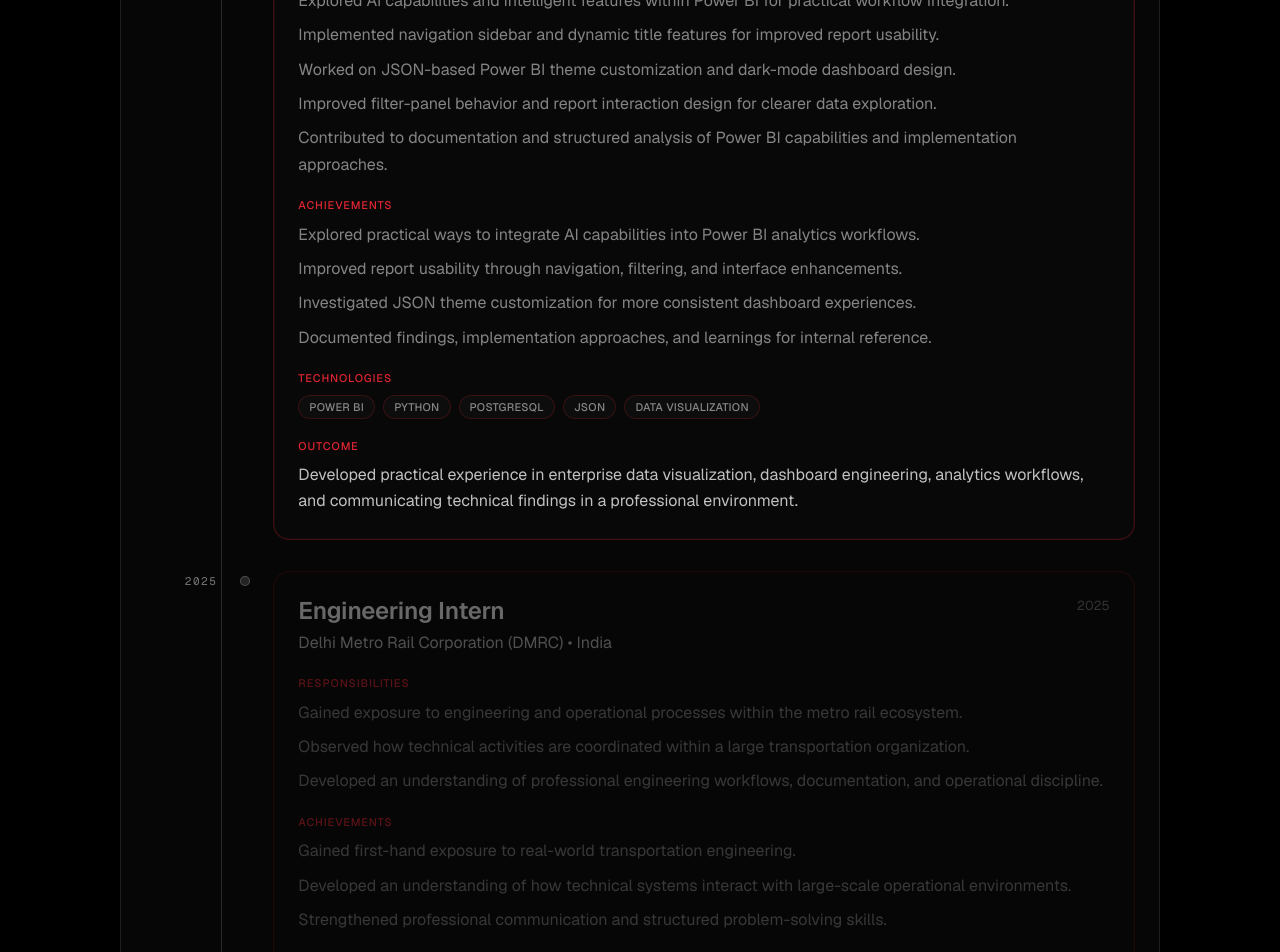
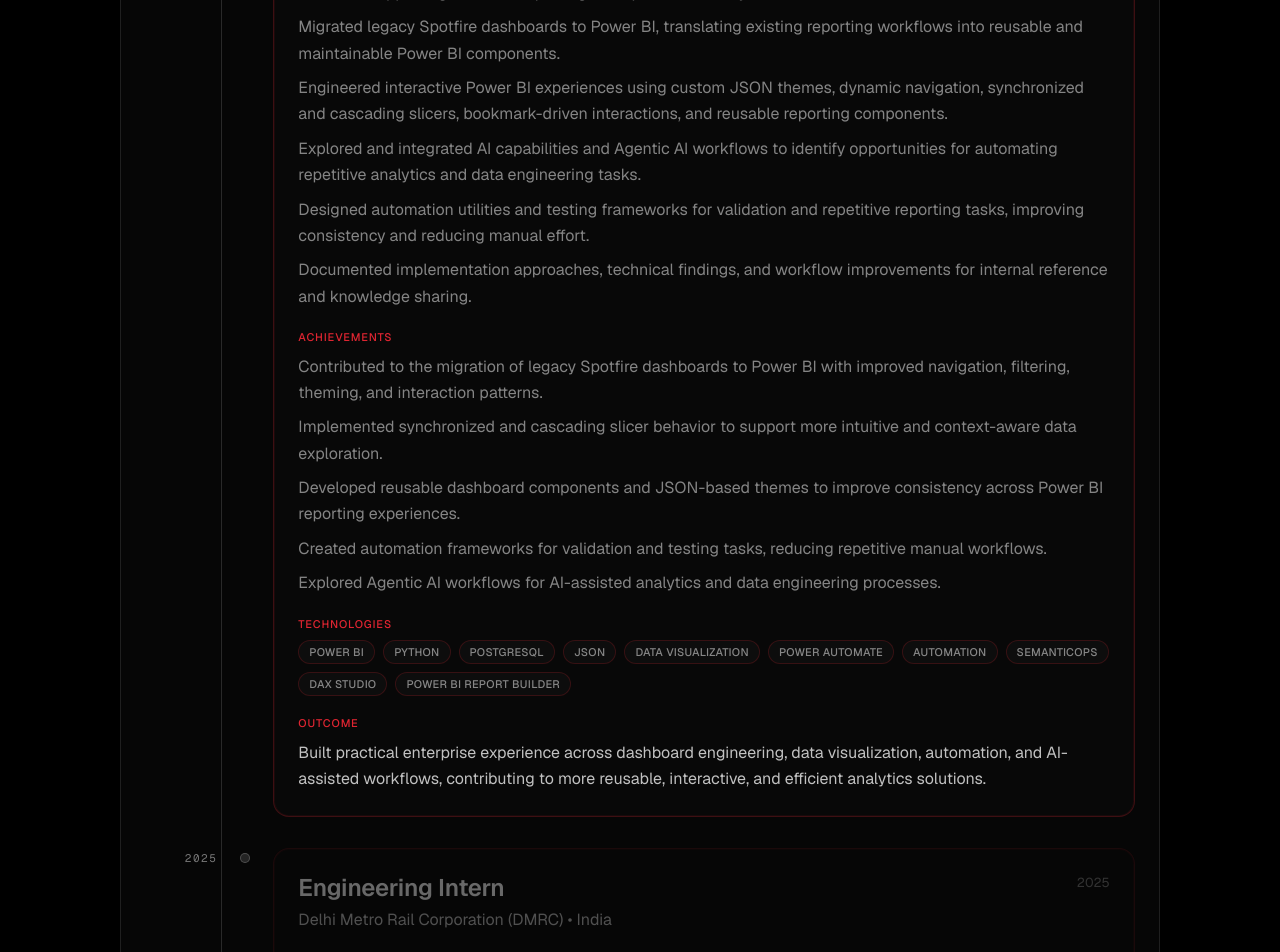
Before and after one commit to ajiteshchanna/AjiteshPortfolio, a Next.js app: page /experience in a window 1280 px wide. Shown: the part 700-1652 px from the top of the page. Built offline with nearby package versions, Linux system fonts and the light colour scheme; no server answers.

Commit message:
updated experience dta

```diff
--- a/src/data/experience.ts
+++ b/src/data/experience.ts
@@ -8,22 +8,23 @@
     duration: "May 2026 — August 2026",
     location: "Pune, India",
     responsibilities: [
-      "Worked within the Data Visualization & Analytics team on Power BI report and dashboard design.",
-      "Explored AI capabilities and intelligent features within Power BI for practical workflow integration.",
-      "Implemented navigation sidebar and dynamic title features for improved report usability.",
-      "Worked on JSON-based Power BI theme customization and dark-mode dashboard design.",
-      "Improved filter-panel behavior and report interaction design for clearer data exploration.",
-      "Contributed to documentation and structured analysis of Power BI capabilities and implementation approaches.",
+    "Worked with the Enterprise Analytics / Data Visualization & Analytics team to develop and enhance Power BI solutions supporting business reporting and operational analytics for cross-functional teams.",
+    "Migrated legacy Spotfire dashboards to Power BI, translating existing reporting workflows into reusable and maintainable Power BI components.",
+    "Engineered interactive Power BI experiences using custom JSON themes, dynamic navigation, synchronized and cascading slicers, bookmark-driven interactions, and reusable reporting components.",
+    "Explored and integrated AI capabilities and Agentic AI workflows to identify opportunities for automating repetitive analytics and data engineering tasks.",
+    "Designed automation utilities and testing frameworks for validation and repetitive reporting tasks, improving consistency and reducing manual effort.",
+    "Documented implementation approaches, technical findings, and workflow improvements for internal reference and knowledge sharing."
     ],
-    technologies: ["Power BI", "Python", "PostgreSQL", "JSON", "Data Visualization"],
+    technologies: ["Power BI", "Python", "PostgreSQL", "JSON", "Data Visualization","Power Automate","Automation","SemanticOps","DAX Studio","Power BI Report Builder"],
     achievements: [
-      "Explored practical ways to integrate AI capabilities into Power BI analytics workflows.",
-      "Improved report usability through navigation, filtering, and interface enhancements.",
-      "Investigated JSON theme customization for more consistent dashboard experiences.",
-      "Documented findings, implementation approaches, and learnings for internal reference.",
-    ],
+    "Contributed to the migration of legacy Spotfire dashboards to Power BI with improved navigation, filtering, theming, and interaction patterns.",
+    "Implemented synchronized and cascading slicer behavior to support more intuitive and context-aware data exploration.",
+    "Developed reusable dashboard components and JSON-based themes to improve consistency across Power BI reporting experiences.",
+    "Created automation frameworks for validation and testing tasks, reducing repetitive manual workflows.",
+    "Explored Agentic AI workflows for AI-assisted analytics and data engineering processes."
+  ],
     impact:
-      "Developed practical experience in enterprise data visualization, dashboard engineering, analytics workflows, and communicating technical findings in a professional environment.",
+      "Built practical enterprise experience across dashboard engineering, data visualization, automation, and AI-assisted workflows, contributing to more reusable, interactive, and efficient analytics solutions.",
   },
   {
     id: "dmrc-internship",
@@ -32,16 +33,23 @@
     duration: "2025",
     location: "India",
     responsibilities: [
-      "Gained exposure to engineering and operational processes within the metro rail ecosystem.",
-      "Observed how technical activities are coordinated within a large transportation organization.",
-      "Developed an understanding of professional engineering workflows, documentation, and operational discipline.",
+    "Explored multiple domains within the IT Department of Delhi Metro Rail Corporation, working on automation and digital solutions for transportation operations.",
+    "Developed a Python-based pilot for automating metro trip charting, applying object-oriented programming and algorithmic logic to reduce the manual preparation effort.",
+    "Worked on an Indoor Navigation System for Blocks A and B of the DMRC Academy, translating navigation requirements into a deployable digital solution."
     ],
-    technologies: ["Engineering", "Transportation", "Operations"],
+    technologies: [
+    "Python",
+    "OOP",
+    "Algorithms",
+    "Automation",
+    "Web Development"
+   ],
     achievements: [
-      "Gained first-hand exposure to real-world transportation engineering.",
-      "Developed an understanding of how technical systems interact with large-scale operational environments.",
-      "Strengthened professional communication and structured problem-solving skills.",
-    ],
+    "Reduced the estimated trip-charting workflow from approximately 5 hours of manual effort to around 2 hours through the automation pilot.",
+    "Developed and validated the trip-charting automation for a pilot covering 3 stations and 2 metro trains.",
+    "Contributed to an Indoor Navigation System that was subsequently deployed at the DMRC Academy.",
+    "The Indoor Navigation System was featured in the DMRC Academy's publication/magazine."
+  ],
     impact:
       "Provided valuable early exposure to real-world engineering and transportation operations, helping connect my academic foundation with practical industry environments.",
   },
```
